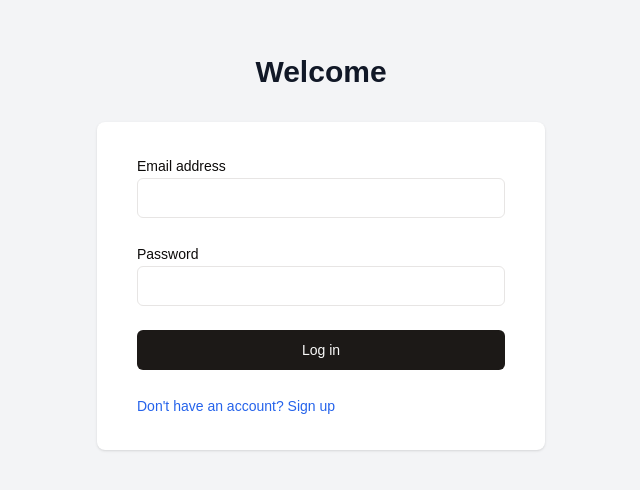
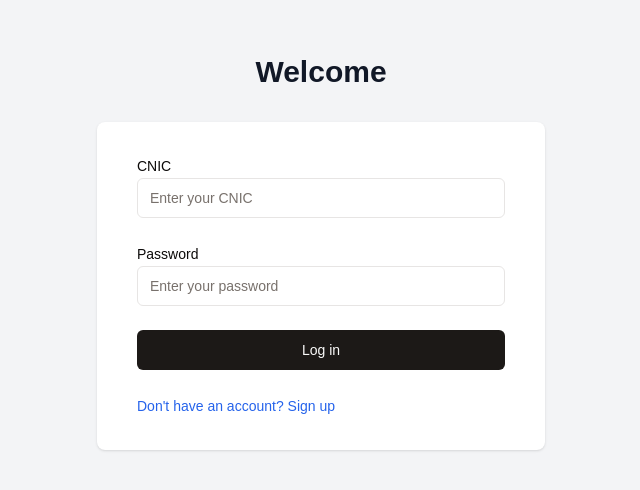
Before and after one commit to umarprogrammer19/MERN-STACK-GRAND-FINALE-FE, a Next.js app: page /login in a window 1280 px wide. Shown: the part 160-650 px from the top of the page, without its empty margins (319-959 px from the left). Built offline with nearby package versions, Linux system fonts and the light colour scheme.

Commit message:
Login Success

```diff
--- a/src/app/(auth)/login/page.tsx
+++ b/src/app/(auth)/login/page.tsx
@@ -1,54 +1,74 @@
-"use client"
+"use client";
 
-import { useState } from "react"
-import { useRouter } from "next/navigation"
-import Link from "next/link"
-import { Button } from "@/components/ui/button"
-import { Input } from "@/components/ui/input"
-import { Label } from "@/components/ui/label"
-import { login } from "@/utils/auth"
-import { useToast } from "@/hooks/use-toast"
-import Layout from "@/components/Layout/Layout"
-import { setCookie } from "nookies"
+import { useState } from "react";
+import { useRouter } from "next/navigation";
+import Link from "next/link";
+import { Button } from "@/components/ui/button";
+import { Input } from "@/components/ui/input";
+import { Label } from "@/components/ui/label";
+import { useToast } from "@/hooks/use-toast";
+import Layout from "@/components/Layout/Layout";
 
 export default function Login() {
-    const [email, setEmail] = useState("")
-    const [password, setPassword] = useState("")
-    const router = useRouter()
-    const { toast } = useToast()
+    const [cnic, setCnic] = useState("");
+    const [password, setPassword] = useState("");
+    const router = useRouter();
+    const { toast } = useToast();
 
     const handleSubmit = async (e: React.FormEvent) => {
-        e.preventDefault()
+        e.preventDefault();
+
         try {
-            const response = await login(email, password)
-            localStorage.setItem("accessToken", response.accessToken)
+            const response = await fetch("http://localhost:8000/api/v1/login", {
+                method: "POST",
+                headers: {
+                    "Content-Type": "application/json",
+                },
+                body: JSON.stringify({ cnic, password }),
+            });
 
-            toast({
-                title: "Logged in successfully",
-                description: "Welcome back!",
-            })
-            router.push("/")
+            const data = await response.json();
+
+            if (response.ok) {
+                // Save token to localStorage or cookies
+                localStorage.setItem("accessToken", data.accessToken);
+
+                toast({
+                    title: "Logged in successfully",
+                    description: "Welcome back!",
+                });
+
+                // Navigate to home page
+                router.push("/");
+            } else {
+                toast({
+                    title: "Error",
+                    description: data.message || "Invalid CNIC or password.",
+                    variant: "destructive",
+                });
+            }
         } catch (error) {
             toast({
                 title: "Error",
-                description: "Invalid email or password.",
+                description: "Something went wrong. Please try again later.",
                 variant: "destructive",
-            })
+            });
         }
-    }
+    };
 
     return (
         <Layout>
             <form onSubmit={handleSubmit} className="space-y-6">
                 <div>
-                    <Label htmlFor="email">Email address</Label>
+                    <Label htmlFor="cnic">CNIC</Label>
                     <Input
-                        id="email"
-                        name="email"
-                        type="email"
+                        id="cnic"
+                        name="cnic"
+                        type="text"
+                        placeholder="Enter your CNIC"
                         required
-                        value={email}
-                        onChange={(e) => setEmail(e.target.value)}
+                        value={cnic}
+                        onChange={(e) => setCnic(e.target.value)}
                     />
                 </div>
                 <div>
@@ -57,6 +77,7 @@ export default function Login() {
                         id="password"
                         name="password"
                         type="password"
+                        placeholder="Enter your password"
                         required
                         value={password}
                         onChange={(e) => setPassword(e.target.value)}
@@ -72,5 +93,5 @@ export default function Login() {
                 </Link>
             </div>
         </Layout>
-    )
+    );
 }
```
